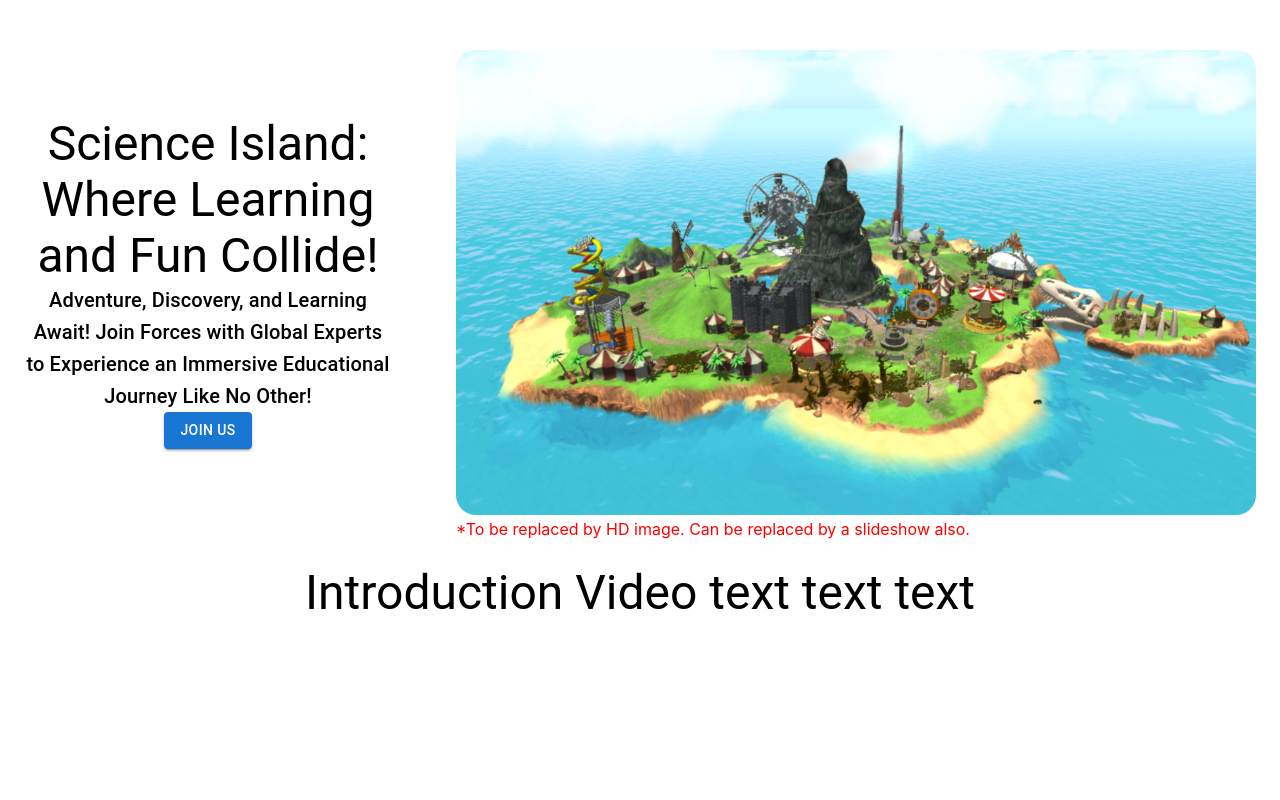
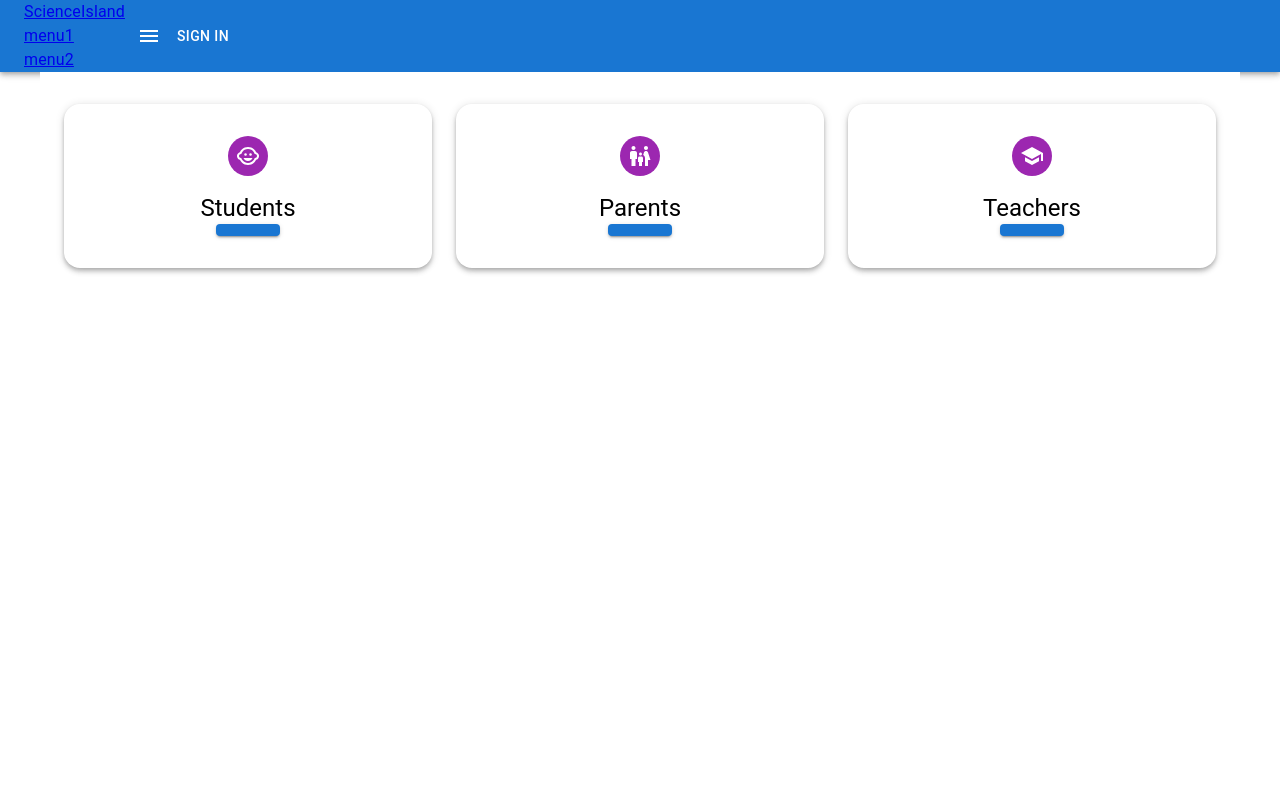
Before and after one commit to Phuthai2022/SI_frontend, a React (Create React App) app in the folder science-island-webpages/: page /loginas in a window 1280 px wide. Shown: the top 800 px of the page. Built offline with nearby package versions, Linux system fonts and the light colour scheme.

Commit message:
update divisions for parents and educators
update divisions for parents and educators (unfinished)

```diff
--- a/science-island-webpages/package.json
+++ b/science-island-webpages/package.json
@@ -5,12 +5,14 @@
   "dependencies": {
     "@emotion/react": "^11.11.4",
     "@emotion/styled": "^11.11.5",
+    "@mui/icons-material": "^5.15.15",
     "@mui/material": "^5.15.15",
     "@testing-library/jest-dom": "^5.17.0",
     "@testing-library/react": "^13.4.0",
     "@testing-library/user-event": "^13.5.0",
     "react": "^18.2.0",
     "react-dom": "^18.2.0",
+    "react-router-dom": "^6.22.3",
     "react-scripts": "5.0.1",
     "web-vitals": "^2.1.4"
   },
--- a/science-island-webpages/src/App.js
+++ b/science-island-webpages/src/App.js
@@ -1,14 +1,35 @@
 import { Box, Typography, Grid, Button, Container } from "@mui/material";
-import heroImage from "./images/heroimage.png"
+import heroImage from "./images/heroImage.png";
 //Importing stylesheet for page here...
-import "./stylesheets/homepage.css"
-import "./stylesheets/global.css"
+import "./stylesheets/homepage.css";
+import "./stylesheets/global.css";
+
+
+import { BrowserRouter as Router, Routes, Route } from 'react-router-dom';
+import LoginAs from './loginas';
+import NavBar from './tempnav';
 
 function App() {
   return (
     <div className="App">
+
+    <Router>
+      {/* loginas, login, navbar,  etc */}
+
+        <NavBar />
+        <div className='flex flex-nowrap flex-col min-h-screen'>
+            <div className='flex-grow'>
+                <Routes>
+                    <Route path='/loginas' element={<LoginAs />} />
+                </Routes>
+            </div>
+        </div>
+    </Router>
+
         {/* Hero Section */}
         {/* Delete this sx margin top when header is added. */}
+
+
         <Container maxWidth="xl" className="container">
               <Grid container spacing={8}>
                 <Grid item xs={12} sm={12} md={5} lg={4} textAlign={"center"} alignContent={"center"}>
--- /dev/null
+++ b/science-island-webpages/src/loginas.js
@@ -0,0 +1,76 @@
+// login-as page
+
+
+import React from 'react';
+import { styled } from '@mui/material/styles';
+import { Container, Grid, Button, Typography, Avatar } from '@mui/material';
+// import PersonIcon from '@mui/icons-material/Person';
+// import ParentingHandsIcon from '@mui/icons-material/ParentingHands';
+
+
+import ChildCareIcon from '@mui/icons-material/ChildCare';
+import FamilyRestroomIcon from '@mui/icons-material/FamilyRestroom';
+import SchoolIcon from '@mui/icons-material/School';
+
+const RootContainer = styled(Container)(({ theme }) => ({
+  flexGrow: 1,
+  minHeight: '100vh',
+  backgroundColor: theme.palette.background.default,
+  paddingTop: theme.spacing(4),
+}));
+
+const CardContainer = styled(Grid)(({ theme }) => ({
+  display: 'flex',
+  flexDirection: 'column',
+  alignItems: 'center',
+  justifyContent: 'center',
+  padding: theme.spacing(4),
+  borderRadius: theme.spacing(2),
+  boxShadow: theme.shadows[4],
+  transition: 'box-shadow 0.3s ease',
+  '&:hover': {
+    boxShadow: theme.shadows[8],
+  },
+}));
+
+const AvatarContainer = styled(Avatar)(({ theme }) => ({
+  backgroundColor: theme.palette.secondary.main,
+  marginBottom: theme.spacing(2),
+}));
+function LoginPage() {
+  return (
+    <RootContainer>
+      <Grid container spacing={3}>
+        <Grid item xs={12} sm={4}>
+          <CardContainer>
+            <AvatarContainer>
+              <ChildCareIcon />
+            </AvatarContainer>
+            <Typography variant="h5">Students</Typography>
+            <Button variant="contained" color="primary"></Button>
+          </CardContainer>
+        </Grid>
+        <Grid item xs={12} sm={4}>
+          <CardContainer>
+            <AvatarContainer>
+              <FamilyRestroomIcon />
+            </AvatarContainer>
+            <Typography variant="h5">Parents</Typography>
+            <Button variant="contained" color="primary"></Button>
+          </CardContainer>
+        </Grid>
+        <Grid item xs={12} sm={4}>
+          <CardContainer>
+            <AvatarContainer>
+              <SchoolIcon />
+            </AvatarContainer>
+            <Typography variant="h5">Teachers</Typography>
+            <Button variant="contained" color="primary"></Button>
+          </CardContainer>
+        </Grid>
+      </Grid>
+    </RootContainer>
+  );
+}
+
+export default LoginPage;
--- /dev/null
+++ b/science-island-webpages/src/tempnav.js
@@ -0,0 +1,70 @@
+//navigation bar
+
+import React from 'react';
+import { AppBar, Toolbar, Button, Typography, IconButton, Menu, MenuItem } from '@mui/material';
+import MenuIcon from '@mui/icons-material/Menu';
+import { Link } from 'react-router-dom';
+
+function NavBar() {
+    const [anchorEl, setAnchorEl] = React.useState(null);
+
+    const handleMenuClick = (event) => {
+        setAnchorEl(event.currentTarget);
+    };
+
+    const handleMenuClose = () => {
+        setAnchorEl(null);
+    };
+
+    const navList = (
+        <div className="flex flex-grow items-center justify-center lg:justify-start">
+            <Typography variant="body1" color="textSecondary" sx={{ mr: 2 }}>
+                <Link to='/'>ScienceIsland</Link>
+            </Typography>
+            <Typography variant="body1" color="textSecondary" sx={{ mr: 2 }}>
+                <Link to='/'>menu1</Link>
+            </Typography>
+            <Typography variant="body1" color="textSecondary">
+                <Link to='/'>menu2</Link>
+            </Typography>
+        </div>
+    );
+
+    return (
+        <AppBar position="static">
+            <Toolbar>
+                {navList}
+                <div>
+                    <IconButton
+                        edge="start"
+                        color="inherit"
+                        aria-label="menu"
+                        onClick={handleMenuClick}
+                    >
+                        <MenuIcon />
+                    </IconButton>
+                    <Menu
+                        anchorEl={anchorEl}
+                        open={Boolean(anchorEl)}
+                        onClose={handleMenuClose}
+                    >
+                        <MenuItem onClick={handleMenuClose}>
+                            <Link to='/'>Home</Link>
+                        </MenuItem>
+                        <MenuItem onClick={handleMenuClose}>
+                            <Link to='/'>Menu 1</Link>
+                        </MenuItem>
+                        <MenuItem onClick={handleMenuClose}>
+                            <Link to='/'>Menu 2</Link>
+                        </MenuItem>
+                    </Menu>
+                </div>
+                <Button color="inherit" component={Link} to="/loginas">
+                    Sign In
+                </Button>
+            </Toolbar>
+        </AppBar>
+    );
+}
+
+export default NavBar;
```
Also changed, not shown: 1 other file (tests, documents, lock files or other folders).
